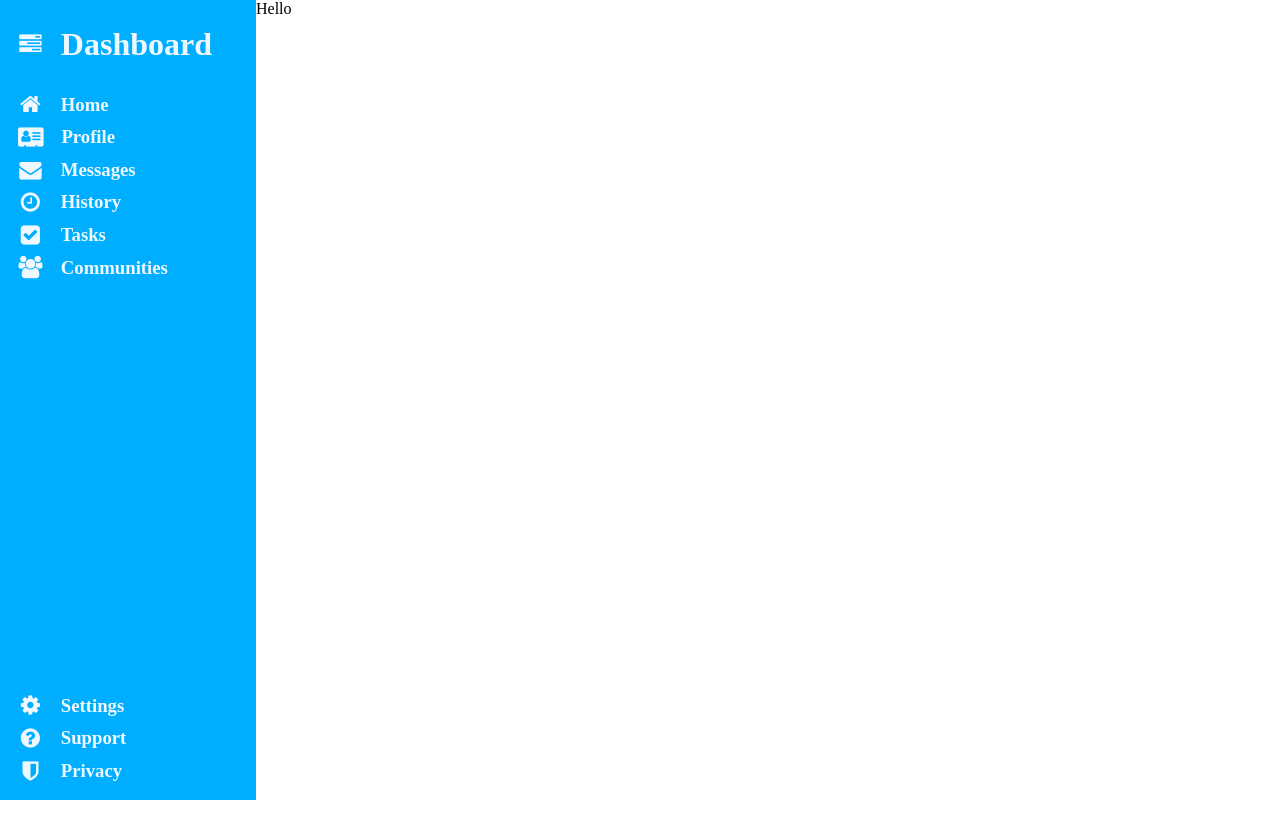
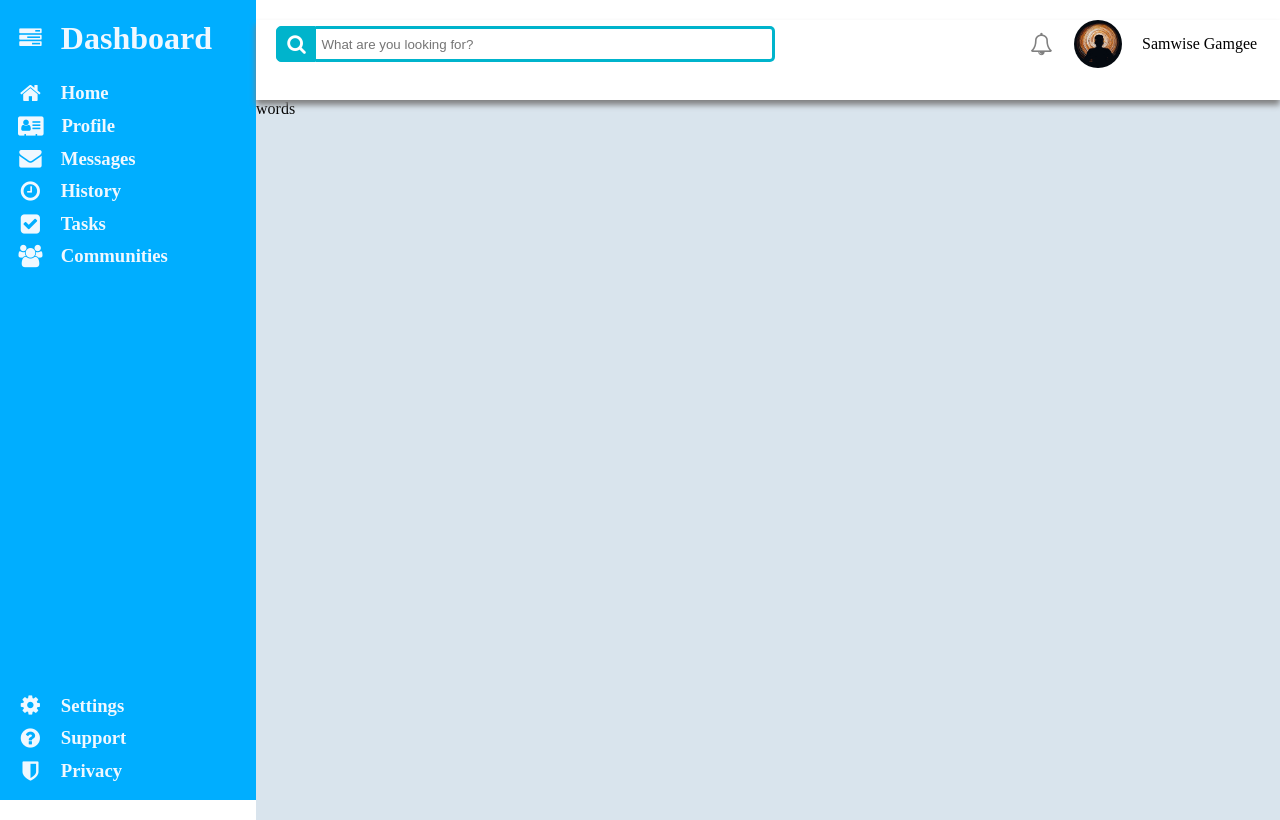
Before and after one commit to stcreed/Project-Dashboard, a plain HTML site: page index.html in a window 1280 px wide. Drawn offline with Linux system fonts and the light colour scheme.

Commit message:
add detail to nav bar

```diff
--- a/index.html
+++ b/index.html
@@ -10,9 +10,7 @@
 </head>
 <body>
     <div class="container">
-        <div class="header">
-            <p>Hello</p>
-        </div>
+
         <div class="sidebar">
             <div class="title-block">
                 <i class="fa fa-tasks icon"></i>
@@ -61,9 +59,29 @@
                 </ul>
             </nav>
         </div>
-        <div class="body">
+        <div class="rightside">
+            <div class="header">
+                <div class="topnav">
+                    <div class="search">
+                        <button type="submit" class="searchButton">
+                            <i class="fa fa-search"></i>
+                        </button>
+                        <input type="text" class="searchTerm" placeholder="What are you looking for?">
+                    </div>
+                    <div class="profile">
+                        <i class="fa fa-bell-o"></i>
+                        <img src="images/unsplash.jpg" alt="Profile picture">
+                        <p>Samwise Gamgee</p>
+                    </div>
+                </div>
+                <div class="bottomnav"></div>
+            </div>
+            <div class="body">
+                <p>words</p>
+            </div>
 
         </div>
+
     </div>
 </body>
 </html>
--- a/styles.css
+++ b/styles.css
@@ -11,11 +11,98 @@ ul {
 .container {
     display: grid;
     grid-template-columns: 1fr 4fr;
+    grid-template-rows: 1fr;
     height: 100vh;
 }
 
+.rightside {
+    grid-column: 2 / 3;
+}
+
+.body {
+    background-color: rgb(217, 228, 237);
+    height: 90vh;
+    display: flex;
+    position: absolute;
+    width: 80%;
+    z-index: -1;
+}
+
 .header {
-    grid-column: 2 / 3;
+    background-color: white;
+    height: 10vh;
+    box-shadow: 0 5px 6px grey;
+}
+
+.topnav {
+    display: flex;
+    flex-direction: row;
+    margin-top: 20px;
+    align-items: center;
+}
+
+.search {
+    width: 100%;
+    position: relative;
+    display: flex;
+    margin-left: 2%;
+}
+
+.searchTerm {
+    width: 60%;
+    border: 3px solid #00B4CC;
+    border-left: none;
+    padding: 5px;
+    height: 20px;
+    border-radius: 0 5px 5px 0;
+    outline: none;
+    color: #9DBFAF;
+}
+
+.searchButton {
+    width: 40px;
+    height: 36px;
+    border: 1px solid #00B4CC;
+    background: #00B4CC;
+    text-align: center;
+    color: #fff;
+    border-radius: 5px 0 0 5px;
+    cursor: pointer;
+    font-size: 20px;
+}
+
+.profile {
+    display: flex;
+    align-items: center;
+    justify-content: center;
+}
+
+.profile i {
+    color: grey;
+    min-width: 25px;
+    text-align: center;
+    margin: 0 10px;
+    font-size: 1.4em;
+    cursor: pointer;
+}
+
+.profile img {
+    margin: 0 10px;
+    width: 48px;
+    height: 48px;
+    object-fit: cover;
+    object-position: 0 20%;
+    border-radius: 50%;
+    cursor: pointer;
+}
+
+.profile img:hover {
+    box-shadow: 0 0 5px rgb(0, 174, 255);
+}
+
+.profile p {
+    margin: 0 10px;
+    width: 10vw;
 }
 
 .sidebar {
@@ -23,7 +110,7 @@ ul {
     background-color: rgb(0, 174, 255);
     padding: 4%;
     grid-column: 1 / 2;
-    grid-row: 1 / 3;
+    grid-row: 1 / 2;
     display: flex;
     flex-direction: column;
     padding: 0;
@@ -39,7 +126,7 @@ ul {
 .title-block {
     display: flex;
     align-items: center;
-    margin: 10% 0;
+    margin: 20px 0;
     height: fit-content;
 }
 
```
Also changed, not shown: images/unsplash.jpg (added), 1 other file.
